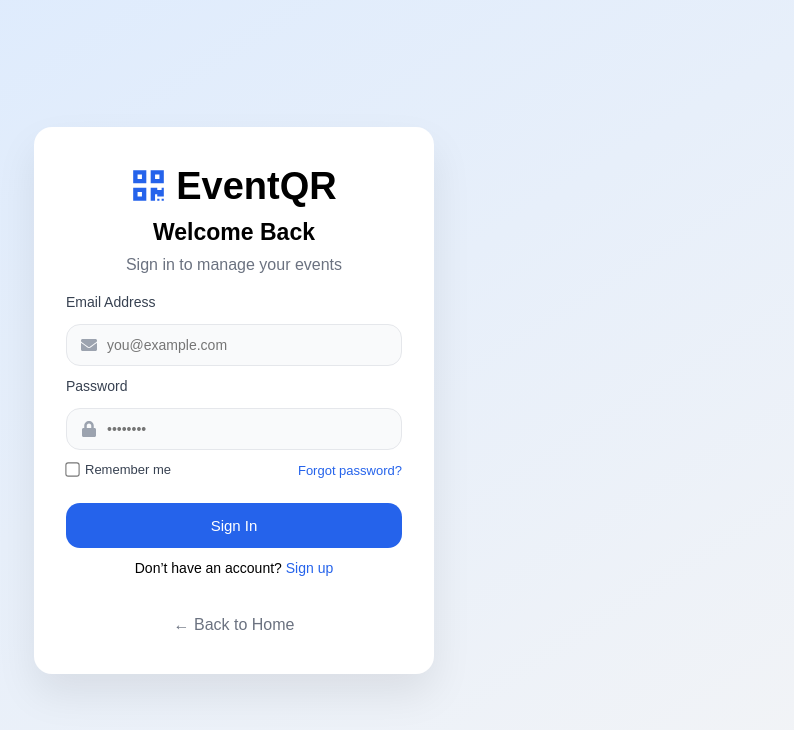
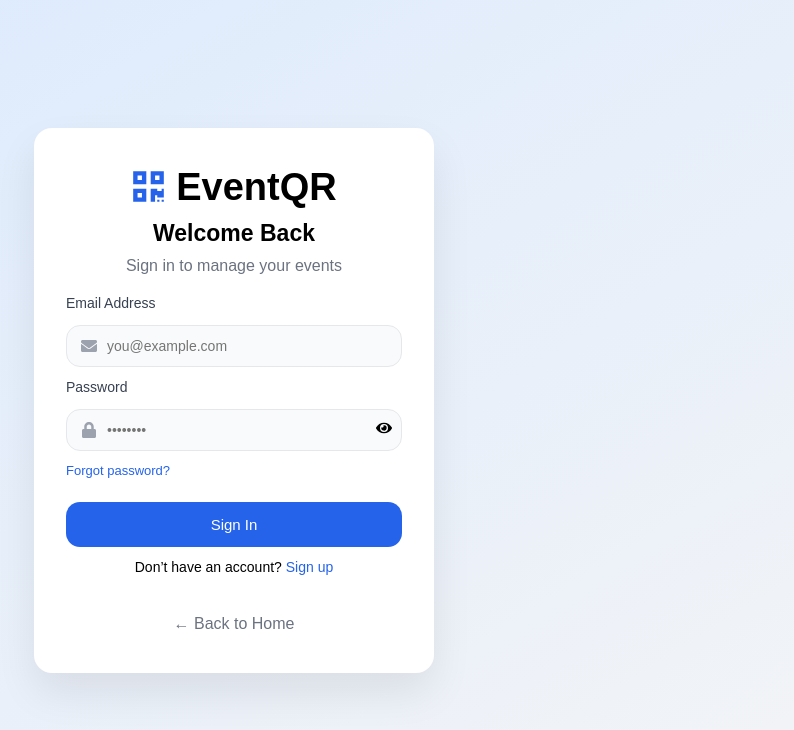
Before and after one commit to nandita-rajesh/eventQR, a React (Vite) app in the folder eventqr-frontend/: page / in a window 1280 px wide. Shown: the top 730 px of the page, without its empty margins (406-1200 px from the left). Built offline with nearby package versions, Linux system fonts and the light colour scheme.

Commit message:
feat: Enhance login functionality with password visibility toggle and input focus

```diff
--- a/eventqr-frontend/src/features/auth/pages/Login.jsx
+++ b/eventqr-frontend/src/features/auth/pages/Login.jsx
@@ -1,8 +1,8 @@
-import React, { useState } from "react";
+import React, { useState, useRef, useEffect } from "react";
 import AuthCard from "../components/AuthCard";
 import AuthInput from "../components/AuthInput";
 import styles from "./Login.module.css";
-import { FaQrcode, FaEnvelope, FaLock } from "react-icons/fa";
+import { FaQrcode, FaEye, FaEyeSlash, FaEnvelope, FaLock } from "react-icons/fa";
 import { useNavigate } from "react-router-dom";
 import { loginUser } from "../../../shared/api/authApi";
 
@@ -14,8 +14,14 @@ const Login = () => {
 
   const [errors, setErrors] = useState({});
   const [loading, setLoading] = useState(false);
+  const [showPassword, setShowPassword] = useState(false);
 
   const navigate = useNavigate();
+  const emailRef = useRef(null);
+
+  useEffect(() => {
+    emailRef.current?.focus();
+  }, []);
 
   const handleChange = (e) => {
     const { name, value } = e.target;
@@ -31,6 +37,9 @@ const Login = () => {
       [name]: value,
     });
   };
+
+  const isValid =
+    form.email && /\S+@\S+\.\S+/.test(form.email) && form.password;
 
   const handleSubmit = async (e) => {
     e.preventDefault();
@@ -49,6 +58,8 @@ const Login = () => {
 
     if (Object.keys(newErrors).length > 0) {
       setErrors(newErrors);
+      // focus first invalid field
+      if (newErrors.email) emailRef.current?.focus();
       return;
     }
 
@@ -76,7 +87,8 @@ const Login = () => {
       }
 
       setErrors({ general: message });
-
+      // clear password
+      setForm((prev) => ({ ...prev, password: "" }));
     } finally {
       setLoading(false);
     }
@@ -95,9 +107,10 @@ const Login = () => {
       </p>
 
       <form className={styles.form} onSubmit={handleSubmit}>
-
-        <label>Email Address</label>
+        <label htmlFor="email">Email Address</label>
         <AuthInput
+          id="email"
+          ref={emailRef}
           type="email"
           name="email"
           placeholder="you@example.com"
@@ -105,37 +118,53 @@ const Login = () => {
           onChange={handleChange}
           icon={<FaEnvelope />}
           disabled={loading}
+          autoComplete="email"
+          autoFocus
+          aria-invalid={!!errors.email}
         />
-        {errors.email && (
-          <p className={styles.error}>{errors.email}</p>
-        )}
+        {errors.email && <p className={styles.error}>{errors.email}</p>}
 
-        <label>Password</label>
+        <label htmlFor="password">Password</label>
+        <div className={styles.passwordWrapper}>
           <AuthInput
-          type="password"
+            id="password"
+            type={showPassword ? "text" : "password"}
             name="password"
             placeholder="••••••••"
             value={form.password}
             onChange={handleChange}
             icon={<FaLock />}
             disabled={loading}
+            autoComplete="current-password"
+            aria-invalid={!!errors.password}
           />
+
+          <span
+            className={styles.eye}
+            onClick={() => setShowPassword(!showPassword)}
+          >
+            {showPassword ? <FaEyeSlash /> : <FaEye />}
+          </span>
+        </div>
         {errors.password && (
           <p className={styles.error}>{errors.password}</p>
         )}
 
         {errors.general && (
-          <p className={styles.error}>{errors.general}</p>
+          <p className={styles.error} role="alert" aria-live="assertive">
+            {errors.general}
+          </p>
         )}
 
         <div className={styles.row}>
-          <label className={styles.checkbox}>
-            <input type="checkbox" disabled={loading} /> Remember me
-          </label>
           <span className={styles.link}>Forgot password?</span>
         </div>
 
-        <button className={styles.button} disabled={loading}>
+        <button
+          type="submit"
+          className={styles.button}
+          disabled={!isValid || loading}
+        >
           {loading ? "Signing in..." : "Sign In"}
         </button>
       </form>
--- a/eventqr-frontend/src/features/auth/pages/Login.module.css
+++ b/eventqr-frontend/src/features/auth/pages/Login.module.css
@@ -132,3 +132,15 @@ label {
   margin-top: 2px;
   margin-bottom: 10px;
 }
+
+.passwordWrapper {
+  position: relative;
+}
+
+.eye {
+  position: absolute;
+  right: 10px;
+  top: 50%;
+  transform: translateY(-50%);
+  cursor: pointer;
+}
```
Lines whose indentation alone changed are shown as unchanged.
